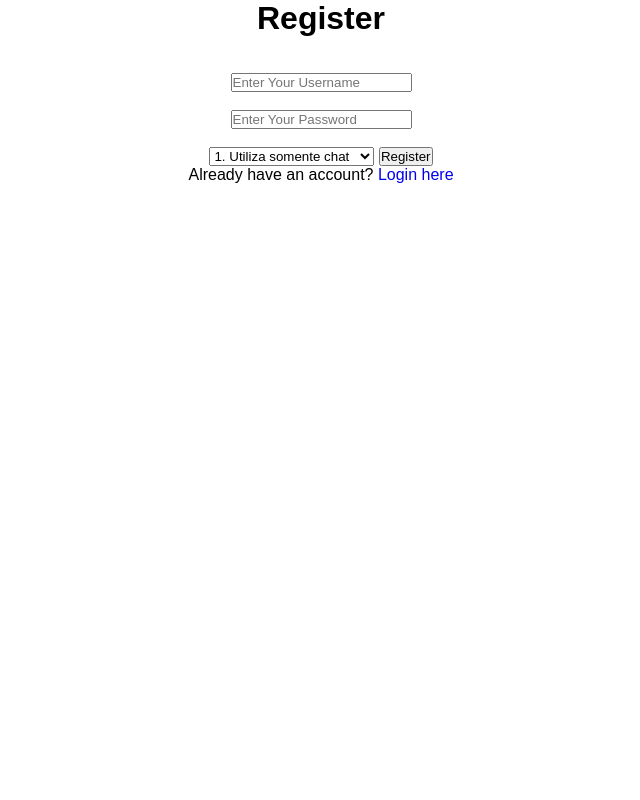
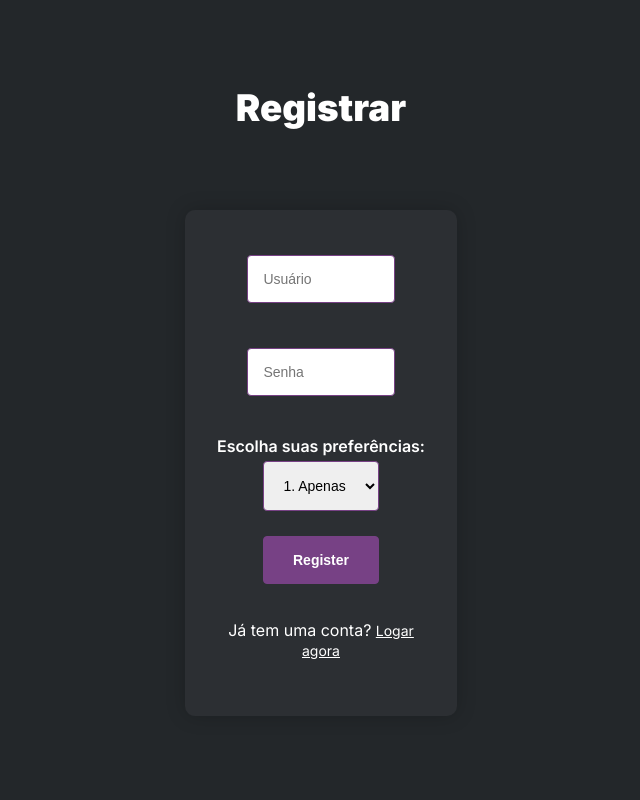
Before and after one commit to rabelzx/FRC-FGA-2023-2, a Flask app: page /register in a window 1280 px wide. Shown: the whole page, without its empty margins (319-959 px from the left). Run offline with Flask 3, Linux system fonts and the light colour scheme; some libraries are stand-ins or nearby versions.

Commit message:
estiliza página de registros

```diff
--- a/app.py
+++ b/app.py
@@ -15,7 +15,7 @@ app.secret_key = 'your secret key'
 
 app.config['MYSQL_HOST'] = 'localhost'
 app.config['MYSQL_USER'] = 'root'
-app.config['MYSQL_PASSWORD'] = 'password'
+app.config['MYSQL_PASSWORD'] = '123456'
 app.config['MYSQL_DB'] = 'videoChatApp'
 
 rooms = {}
@@ -54,7 +54,7 @@ def login():
             msg = 'Logged in successfully !'
             return render_template('index.html', msg = msg)
         else:
-            msg = 'Incorrect username / password !'
+            msg = 'Usuário ou Senha incorretos!'
     return render_template('login.html', msg = msg)
 
 @app.route('/logout')
@@ -85,9 +85,9 @@ def register():
             cursor.execute('INSERT INTO usuario (username, password, chat, status) VALUES (%s, %s, %s, %s)',
                            (username, password, chat, status))
             mysql.connection.commit()
-            msg = 'You have successfully registered!'
+            msg = 'Você foi registrado com sucesso!'
     elif request.method == 'POST':
-        msg = 'Please fill out the form!'
+        msg = 'Por favor, preencha o formulário'
 
     return render_template('register.html', msg=msg)
 
--- /dev/null
+++ b/static/lo/re/register.css
@@ -0,0 +1,93 @@
+@import url('https://fonts.googleapis.com/css2?family=Inter:wght@100;200;300;400;500;600;700;800;900&display=swap');
+
+body {
+    font-family: 'Inter', sans-serif;
+    margin: 0;
+    padding: 0;
+    color: white;
+}
+
+.registercontent {
+    display: flex;
+    flex-direction: column;
+    align-items: center;
+    justify-content: center;
+    height: 100vh;
+    background-color: #23272a;
+}
+
+.registertop h1 {
+    font-weight: 900;
+    font-size: 2.3em;
+    color: #fff;
+    margin: 0;
+}
+
+.registerbottom {
+    display: flex;
+    flex-direction: column;
+    align-items: center;
+    background-color: #2c2f33;
+    border-radius: 10px;
+    padding: 40px;
+    box-shadow: 0 0 20px rgba(0, 0, 0, 0.2);
+    width: 15%;
+    max-width: 400px;
+    margin-top: 80px;
+}
+
+.registerbottom form {
+    width: 120%;
+}
+
+.registerbottom label {
+    font-size: 16px;
+    font-weight: 600;
+    color: white;
+}
+
+.registerbottom input,
+.registerbottom select {
+    padding: 15px;
+    font-size: 14px;
+    border: 1px solid #774185;
+    margin-bottom: 20px;
+    margin-top: 5px;
+    border-radius: 4px;
+    width: 50%;
+    transition: border-color 0.3s ease-in-out;
+    outline: none;
+}
+
+.registerbottom input:focus,
+.registerbottom select:focus {
+    border-color: #774185;
+}
+
+.registerbottom a {
+    font-size: 14px;
+    color: white;
+    transition: color 0.3s ease-in-out;
+}
+
+.registerbottom a:hover {
+    color: #58035e;
+}
+
+.btn {
+    background-color: #774185;
+    color: #fff;
+    font-size: 16px;
+    font-weight: 800;
+    border: none;
+    padding: 15px;
+    transition: background-color 0.3s ease-in-out, transform 0.3s ease-in-out;
+    cursor: pointer;
+    width: 100%;
+    border-radius: 4px;
+}
+
+.btn:hover {
+    background-color: #58035e;
+    transform: scale(1.05);
+}
--- a/static/lo/re/update.css
+++ b/static/lo/re/update.css
@@ -14,8 +14,9 @@ body {
 }
 
 .two {
+    font-size: larger;
     background-color: #23272a;
-    padding: 20px;
+    padding: 30px;
     color: #fff;
     text-align: center;
 }
@@ -64,12 +65,13 @@ ul li a:hover {
 }
 
 .contentbar {
-    width: 20%;
+    width: 15%;
     background-color: #23272a;
     border-radius: 7px;
     padding: 40px;
     box-shadow: 10px 10px 40px rgba(0, 0, 0, 0.4);
     text-align: center;
+    position: center;
 }
 
 .contentbar h1 {
--- a/templates/index.html
+++ b/templates/index.html
@@ -1,7 +1,7 @@
 <html lang="en">
   <head>
     <title>index</title>
-    <link rel="stylesheet" href="../static/style.css" />
+    <link rel="stylesheet" href="static\lo\re\index.css">
     <script src="https://cdn.socket.io/4.2.0/socket.io.js"></script>
 
   </head>
--- a/templates/login.html
+++ b/templates/login.html
@@ -12,11 +12,11 @@
             <div class="loginbottom">
               <form action="{{ url_for('login')}}" method="post" autocomplete="off">
             <div class="msg">{{ msg }}</div>
-            <input type="text" name="username" placeholder="Enter Your Username" class="textbox" id="username" required></br></br>
-            <input type="password" name="password" placeholder="Enter Your Password" class="textbox" id="password" required></br></br></br>
+            <input type="text" name="username" placeholder="Usuário" class="textbox" id="username" required></br></br>
+            <input type="password" name="password" placeholder="Senha" class="textbox" id="password" required></br></br></br>
             <input type="submit" class="btn" value="Login">
               </form></br></br>
-              <p class="worddark">New to this page? <a class="worddark" href="{{ url_for('register')}}">Register here</a></p>
+              <p class="worddark">Novo por aqui? <a class="worddark" href="{{ url_for('register')}}">Registre-se</a></p>
             </div>
         </div>
     </body>
--- a/templates/register.html
+++ b/templates/register.html
@@ -3,26 +3,27 @@
 <head>
     <meta charset="UTF-8">
     <title>Register</title>
-    <link rel="stylesheet" href="../static/style.css">
+    <link rel="stylesheet" href="static\lo\re\register.css">
 </head>
 <body>
     <div class="registercontent" align="center">
         <div class="registertop">
-            <h1>Register</h1>
-        </div></br></br>
+            <h1>Registrar</h1>
+        </div>
         <div class="registerbottom">
             <form action="{{ url_for('register')}}" method="post" autocomplete="off">
                 <div class="msg">{{ msg }}</div>
-                <input type="text" name="username" placeholder="Enter Your Username" class="textbox" id="username" required></br></br>
-                <input type="password" name="password" placeholder="Enter Your Password" class="textbox" id="password" required></br></br>
-                <select name="chat" id="chat"> <!-- Adicionado o atributo name -->
-                    <option value="Chat">1. Utiliza somente chat</option>
-                    <option value="Video">2. Utiliza somente vídeo</option>
-                    <option value="Chat e Video">3. Utiliza ambos</option>
+                <input type="text" name="username" placeholder="Usuário" class="textbox" id="username" required><br><br>
+                <input type="password" name="password" placeholder="Senha" class="textbox" id="password" required><br><br>
+                <label for="chat">Escolha suas preferências:</label>
+                <select name="chat" id="chat" required>
+                    <option value="Chat">1. Apenas chat</option>
+                    <option value="Video">2. Apenas vídeo</option>
+                    <option value="ChatAndVideo">3.Utilizar ambos</option>
                 </select>
                 <input type="submit" class="btn" value="Register">
             </form>
-            <p class="worddark">Already have an account? <a class="worddark" href="{{ url_for('login')}}">Login here</a></p>
+            <p class="worddark">Já tem uma conta? <a class="worddark" href="{{ url_for('login')}}">Logar agora</a></p>
         </div>
     </div>
 </body>
```
Also changed, not shown: templates/update.html (+7 -13 lines), static/lo/re/index.css (renamed from static/style.css).
